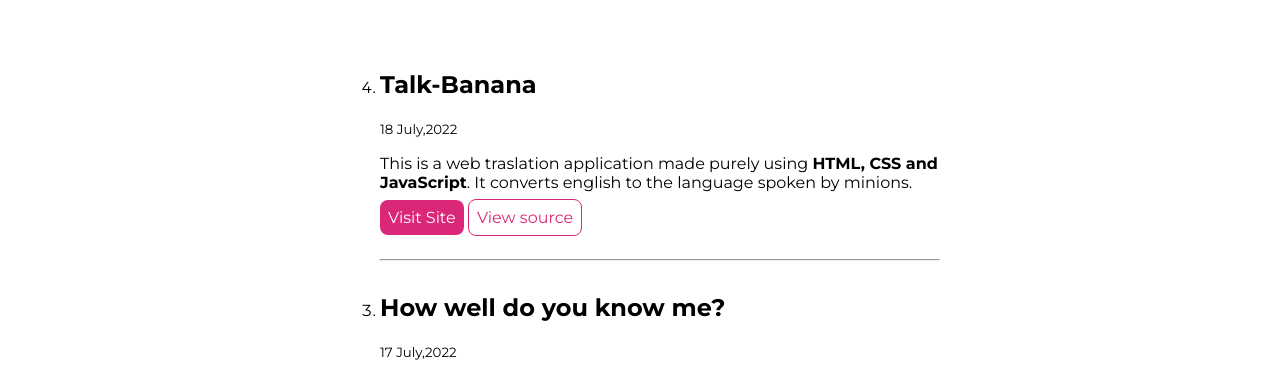
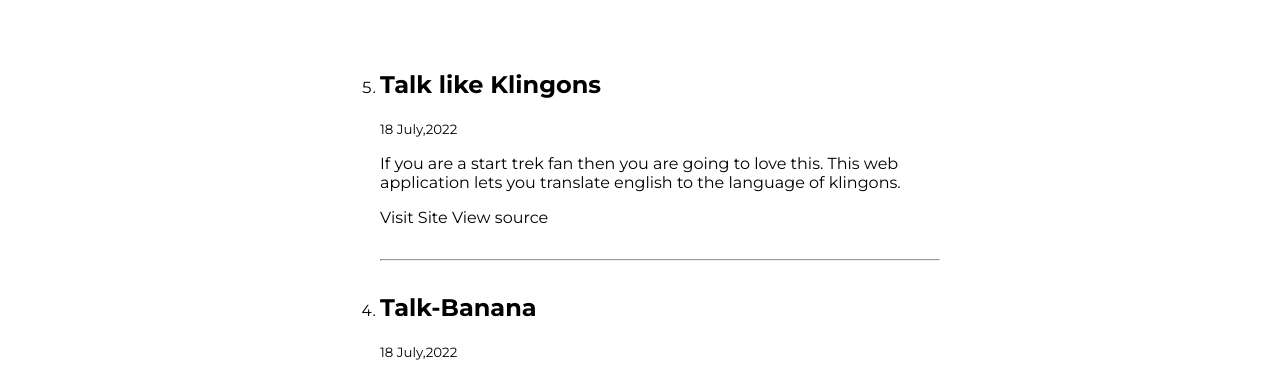
Before and after one commit to niyatinehal/portfolio, a plain HTML site: page projects.html in a window 1280 px wide. Shown: the part 427-800 px from the top of the page. Drawn offline with Linux system fonts and the light colour scheme.

Commit message:
added project 5

```diff
--- a/projects.html
+++ b/projects.html
@@ -32,6 +32,19 @@
     </header>
  <div class="container container-center">
     <ol reversed>
+        <li >
+            <h2>Talk like Klingons</h2>
+            <small>18 July,2022</small>
+            <p>
+                If you are a start trek fan then you are going to love this. This web application lets you translate english to the language of klingons.
+           </p>
+                <a class="https://talk-like-klingon.netlify.app/">Visit Site</a>
+
+             <a class="https://github.com/niyatinehal/klingon-talk">View source </a>
+
+        </li>
+        <hr class="hr"/>
+
         <li >
             <h2>Talk-Banana</h2>
             <small>18 July,2022</small>
```
